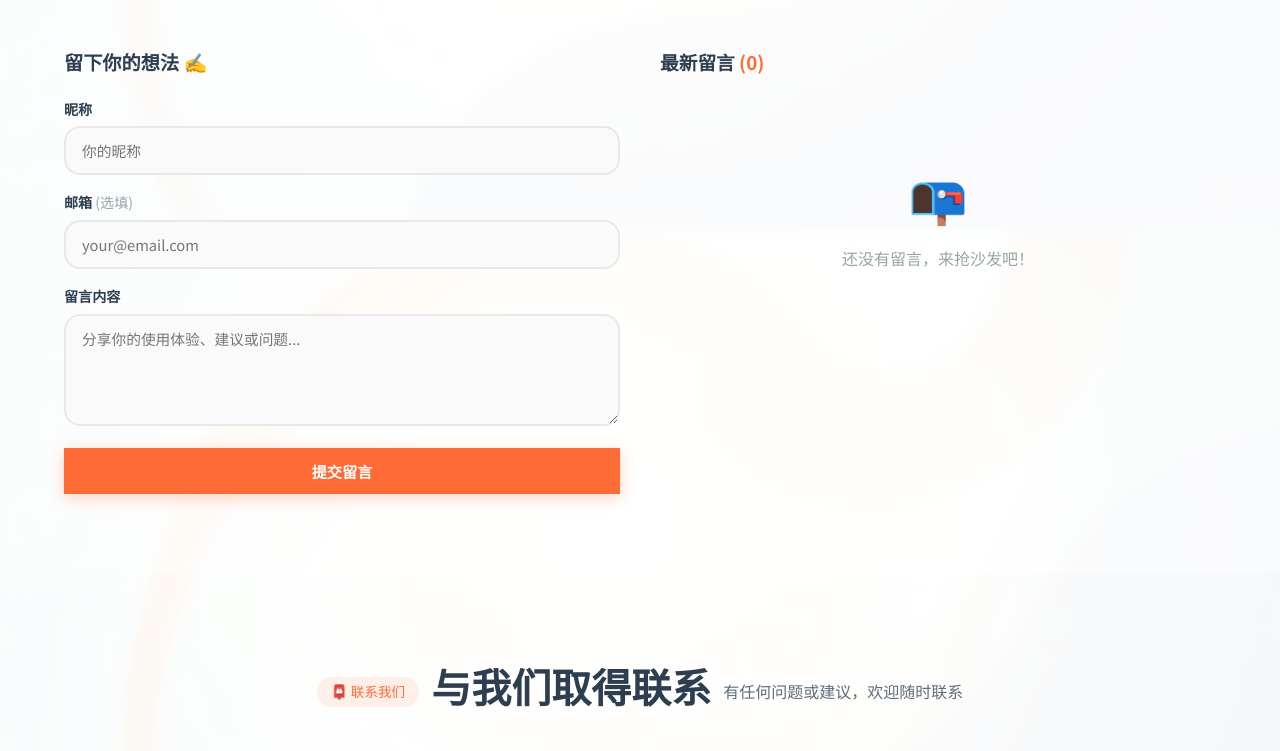
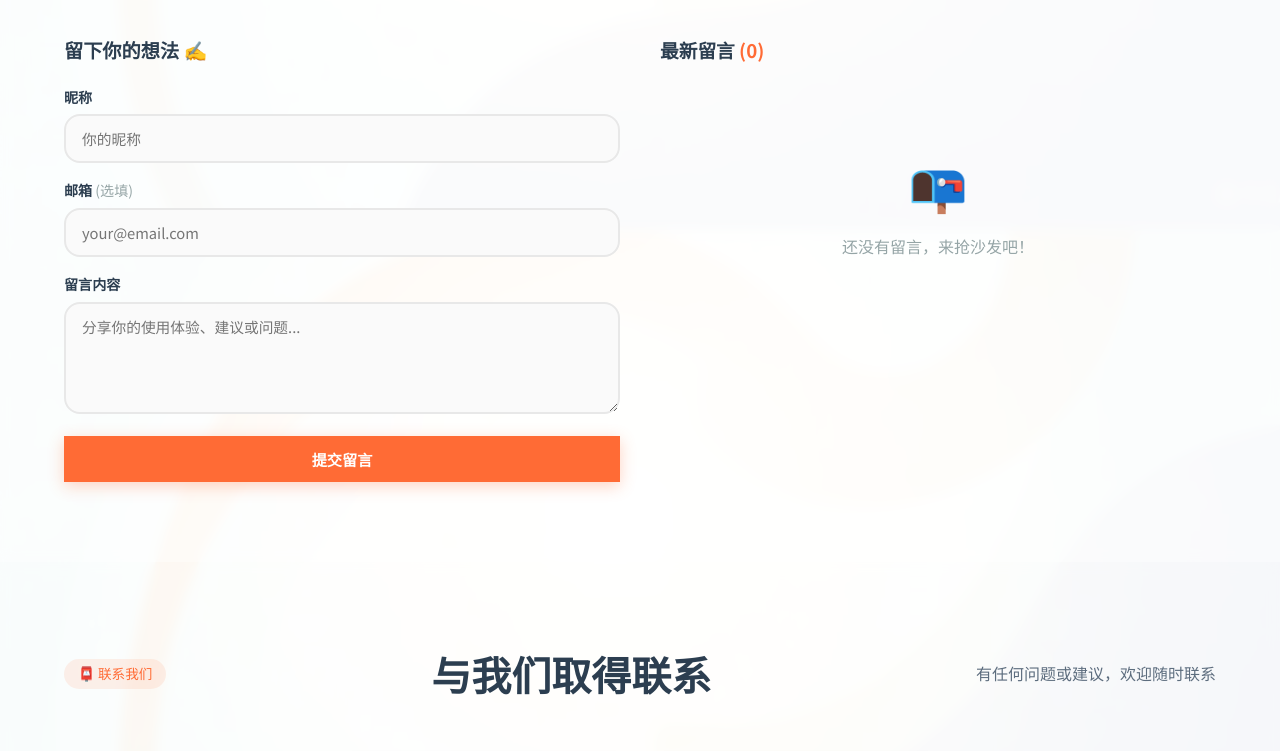
Before and after one commit to CB-Goat/handy, a plain HTML site: page frontend/index.html in a window 1280 px wide. Shown: the part 570-1321 px from the top of the page. Drawn offline with Linux system fonts and the light colour scheme; no server answers; a web font is replaced by a local one.

Commit message:
style: section-header左右对齐布局

```diff
--- a/frontend/css/style.css
+++ b/frontend/css/style.css
@@ -248,13 +248,11 @@ section {
 }
 
 .section-header {
-  text-align: center;
   margin-bottom: 48px;
   display: flex;
   align-items: center;
-  justify-content: center;
+  justify-content: space-between;
   gap: 12px;
-  flex-wrap: wrap;
 }
 
 .section-tag {
@@ -266,17 +264,19 @@ section {
   font-weight: 500;
   color: var(--primary);
   margin-bottom: 0;
+  flex-shrink: 0;
 }
 
 .section-title {
   font-size: clamp(1.8rem, 4vw, 2.5rem);
   font-weight: 800;
-  margin-bottom: 12px;
+  margin-bottom: 0;
 }
 
 .section-desc {
   font-size: 1rem;
   color: var(--text-light);
+  text-align: right;
 }
 
 /* ---------- 产品列表 ---------- */
```
